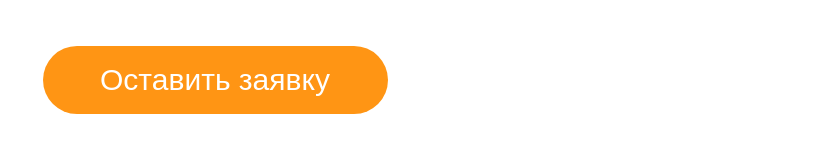
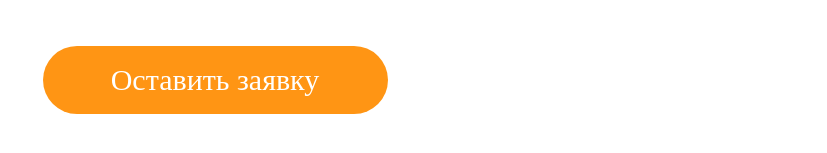
Before and after one commit to Conductorr/LeasingCalculator, a React (Create React App) app: page / in a window 1280 px wide. Shown: the part 651-804 px from the top of the page, without its empty margins (221-1048 px from the left). Built offline with nearby package versions, Linux system fonts and the light colour scheme.

Commit message:
Update Button.module.scss

```diff
--- a/src/modules/Button/Button.module.scss
+++ b/src/modules/Button/Button.module.scss
@@ -40,7 +40,7 @@
   }
 
   &__text {
-  font: 30px/36px $primaryFont;
+  font: 30px/36px Nekst;
     color: $white;
 
     @include mediaMaxWidth(424px) {
```
